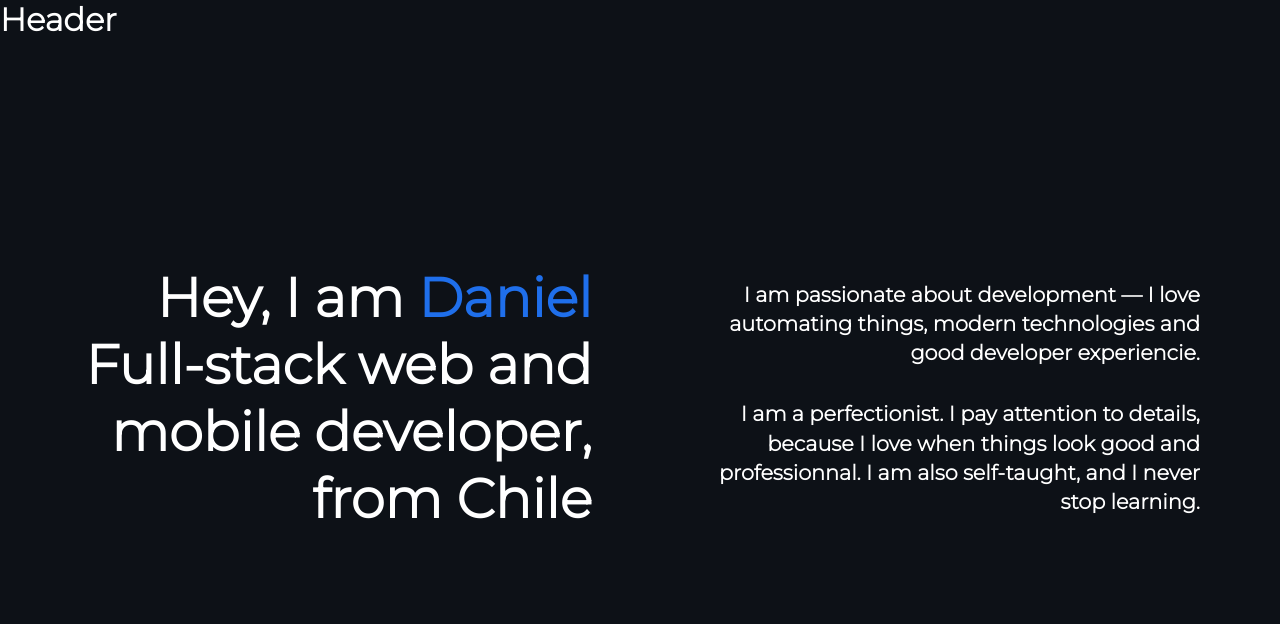
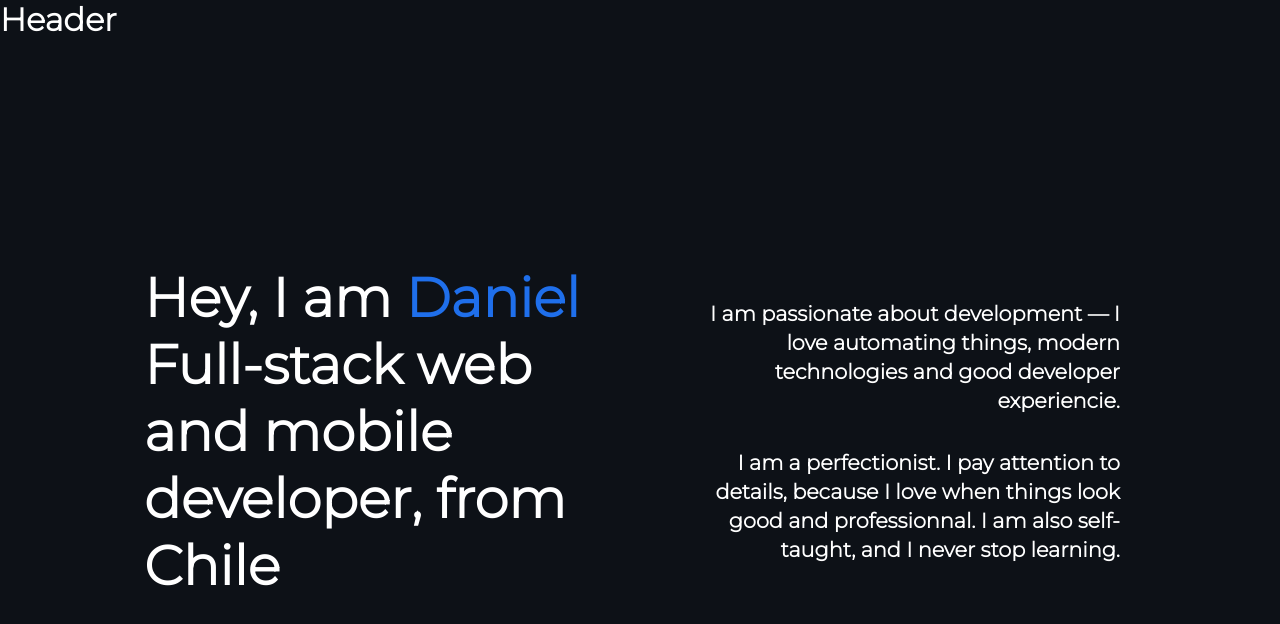
Before and after one commit to danieltadresu/try-app, a React (Create React App) app in the folder academy-web/: page / in a window 1280 px wide. Shown: the top 624 px of the page. Built offline with nearby package versions, Linux system fonts and the light colour scheme.

Commit message:
feat(styles): make screen padding reduction left and right

```diff
--- a/academy-web/src/App.js
+++ b/academy-web/src/App.js
@@ -6,13 +6,13 @@ function App() {
     <div className={classes.Body}>
       <Header />
       <main className={classes.Main}>
-        <div className={classes.Box}>
+        <div className={classes.LeftBox}>
           <h1 className={classes.Title}>
             Hey, I am <span className={classes.Markdown}>Daniel</span>
             <br/>Full-stack web and mobile developer, from Chile
           </h1>
         </div>
-        <div className={classes.Box}>
+        <div className={classes.RightBox}>
           <h3 className={classes.SubTitle}>
             I am passionate about development
             — <span className={classes.SubMarkdown}>I love automating things</span>,
--- a/academy-web/src/App.module.css
+++ b/academy-web/src/App.module.css
@@ -8,9 +8,19 @@
   margin: 1rem;
 }
 
-.Box {
+.LeftBox {
   width: 50%;
-  padding: 3rem;
+  padding: 3rem 3rem 3rem 8rem;
+  display: flex;
+  justify-content: center;
+  align-items: center;
+  flex-direction: column;
+  text-align: left; /* TO DO: Make effect when runs page */
+}
+
+.RightBox {
+  width: 50%;
+  padding: 3rem 8rem 3rem 3rem;
   display: flex;
   justify-content: center;
   align-items: center;
```
